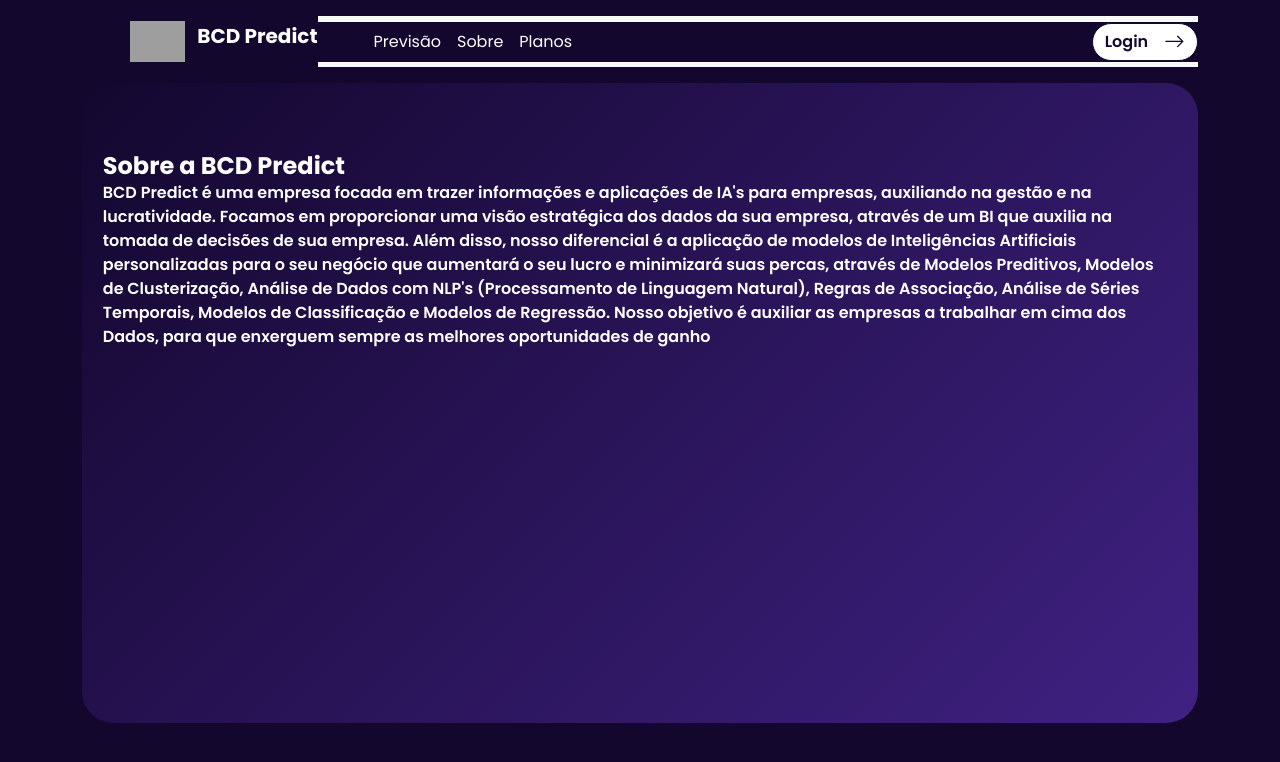
After one commit to CleiverJr/Trabalho_POO, a Flask app: page /about in a window 1280 px wide. The commit adds this page. Shown: the top 762 px of the page. Run offline with Flask 3, Linux system fonts and the light colour scheme; grey boxes are pictures that could not be loaded.

Commit message:
Adicionando os templates

```diff
--- a/app/cliente.py
+++ b/app/cliente.py
@@ -2,7 +2,7 @@
 from flask import request, render_template, jsonify, make_response
 
 @app.route("/")
-def home():
+def main():
     return render_template('index.html') # Está correto
 
 @app.route("/index")
@@ -10,12 +10,12 @@
     return render_template('index.html') # Está correto
 
 @app.route("/home")
-def index():
+def home():
     return render_template('index.html') # Está correto
 
-@app.route("/login")
-def login():
-    return render_template("login.html")
+@app.route("/about")
+def about():
+    return render_template("about.html")
 
 @app.route("/signin")
 def signin():
--- a/app/static/css/nav.css
+++ b/app/static/css/nav.css
@@ -19,7 +19,9 @@
     background-color: #13072E !important;
 }
 
-
+.navbar {
+    padding: 0;
+}
 
 .navbar-brand,
 .nav-link {
@@ -30,6 +32,7 @@
 
 .navbar-brand {
     font-weight: bold;
+    margin: 0;
 }
 
 .navbar-toggler {
@@ -57,3 +60,55 @@
 .navbar-collapse {
     padding-left: 3rem;
 }
+
+main {
+    margin-top: 1rem;
+}
+
+.card-group{
+    background-image: linear-gradient(135deg, #13072E, #3f2182) !important;
+    height: 80vh;
+    background-color: transparent !important;
+    border-radius: 2rem;
+    padding: 1.3rem;
+}
+
+.card {
+    --bs-card-border-width: 0;
+    background-color: transparent;
+    justify-content: center;
+    align-self: center;
+}
+
+.card-body{
+    display: flex;
+    flex-direction: column;
+    background-color: transparent;
+    width: 90%;
+    padding-left: 0;
+    color: #fff;
+}
+
+.card-title {
+    background: transparent;
+    font-family: 'Poppins', sans-serif;
+    font-size: 1.5rem;
+    font-weight: bold;
+    width: 50%;
+    color: #fff;
+}
+
+.card-text{
+    background: transparent;
+    font-family: 'Poppins', sans-serif;
+    font-size: 1rem;
+    width: 100%;
+    color: #fff;
+    font-weight:600;
+}
+
+.imagem{
+    border-radius: 1rem;
+    padding-top: 0 !important;
+    width: 100% !important;
+}
--- /dev/null
+++ b/app/templates/about.html
@@ -0,0 +1,24 @@
+{% extends "templs/nav.html" %}
+{% block title %} Sobre nós {% endblock %}
+{% block style %}
+<link rel="stylesheet" href="{{ url_for('static', filename='css/about.css') }}"> {% endblock %}
+{% block content %}
+<!-- Primeira seção: Sobre a BCD Predict -->
+    <div class="row" style="background-color: transparent; margin: 3rem 0;">
+        <div class="card-body">
+            <h5 class="card-title" style="width: 100%;">Sobre a BCD Predict</h5>
+            <p class="card-text">
+                BCD Predict é uma empresa focada em trazer informações e aplicações de IA's para empresas, auxiliando na
+                gestão e na lucratividade.
+                Focamos em proporcionar uma visão estratégica dos dados da sua empresa, através de um BI que auxilia na
+                tomada de decisões de sua empresa. Além disso, nosso diferencial é a aplicação de modelos de Inteligências
+                Artificiais personalizadas para o seu negócio que aumentará o seu lucro e minimizará suas percas, através de
+                Modelos Preditivos, Modelos de Clusterização, Análise de Dados com NLP's (Processamento de Linguagem
+                Natural), Regras de Associação, Análise de Séries Temporais, Modelos de Classificação e Modelos de
+                Regressão.
+                Nosso objetivo é auxiliar as empresas a trabalhar em cima dos Dados, para que enxerguem sempre as melhores
+                oportunidades de ganho
+            </p>
+        </div>
+</div>
+{% endblock %}
--- a/app/templates/templs/nav.html
+++ b/app/templates/templs/nav.html
@@ -26,9 +26,10 @@
 </head>
 
 <body>
+    <div class="container">
     <header>
         <nav class="navbar navbar-expand-md bg-body-tertiary">
-            <div class="container">
+
                 <a class="navbar-brand" href="/" style="padding-left: 3rem;">
                     <img class="logo d-inline-block align-top" src="./imgs/BCD.png" alt="BCD Logo" width="55"> BCD
                     Predict
@@ -52,25 +53,26 @@
                     </ul>
                     <ul class="navbar-nav">
                         <li class="nav-item">
-                            <button class="btn UIButton" data-bs-toggle="modal"
-                                data-bs-target="#loginModal">
+                            <a href="/login" class="btn UIButton">
                                 Login
                                 <svg xmlns="http://www.w3.org/2000/svg" width="16" height="16" fill="currentColor"
                                     class="bi bi-arrow-right" viewBox="0 0 16 16">
                                     <path fill-rule="evenodd"
                                         d="M1 8a.5.5 0 0 1 .5-.5h11.793l-3.147-3.146a.5.5 0 0 1 .708-.708l4 4a.5.5 0 0 1 0 .708l-4 4a.5.5 0 0 1-.708-.708L13.293 8.5H1.5A.5.5 0 0 1 1 8" />
                                 </svg>
-                            </button>
+                            </a>
                         </li>
                     </ul>
-                </div>
+
             </div>
         </nav>
     </header>
-    <main class="container mt-4">
-        {% block content %}{% endblock %}
+    <main >
+        <div class="card-group">
+            {% block content %}{% endblock %}
+        </div>
     </main>
-
+    </div>
     <script src="https://cdn.jsdelivr.net/npm/bootstrap@5.3.0-alpha3/dist/js/bootstrap.bundle.min.js"></script>
     <script src="{{ url_for('static', filename='scripts.js') }}"></script>
 </body>
```
Also changed, not shown: app/templates/index.html (+4 -3 lines), app/templates/att.html (added), app/templates/attContract.html (added), app/templates/contract.html (added), app/templates/login.html (added), app/templates/predict.html (added), app/templates/signup.html (added), app/templates/suport.html (added), app/templates/templs/botao.html (deleted).
